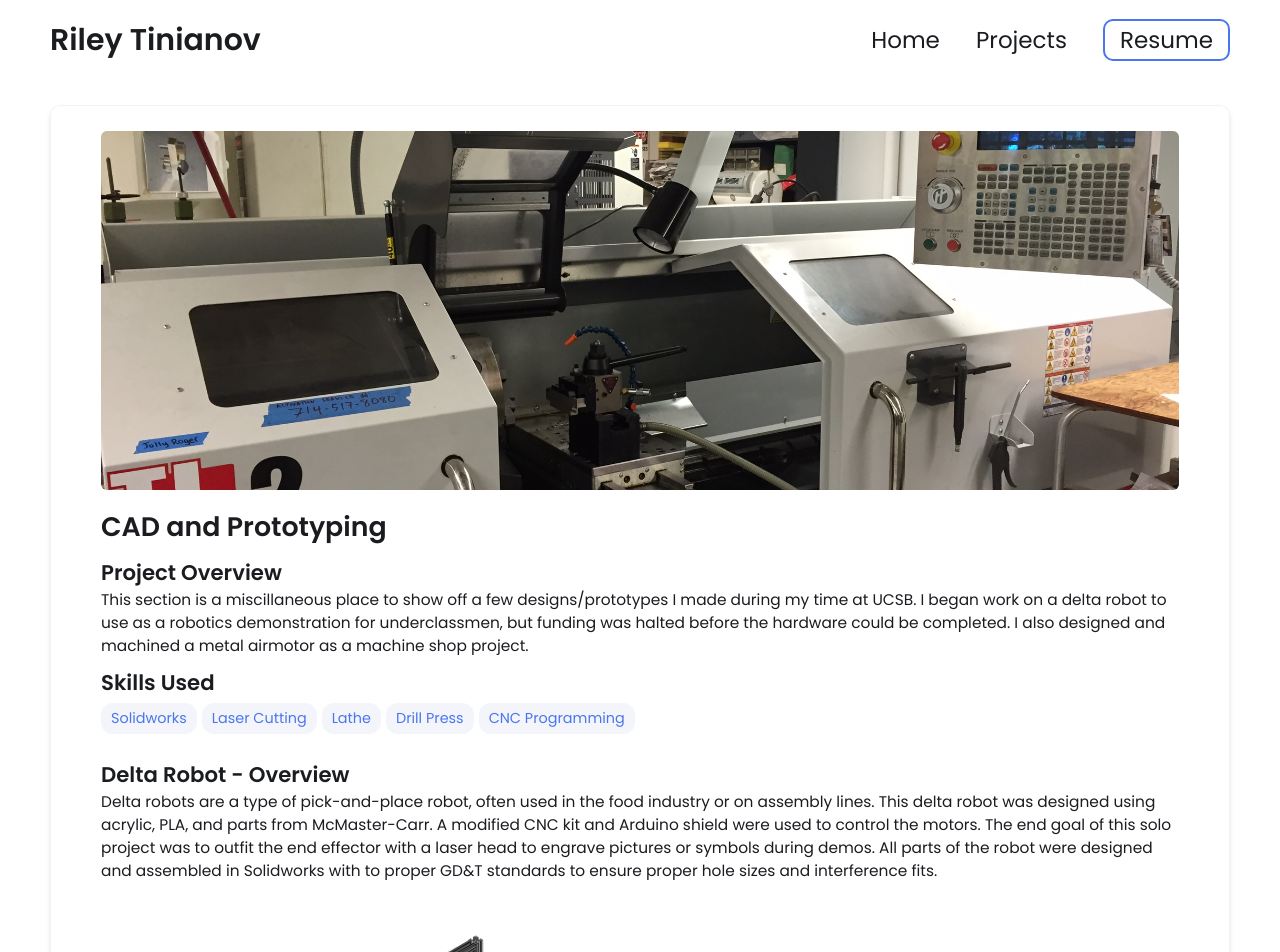
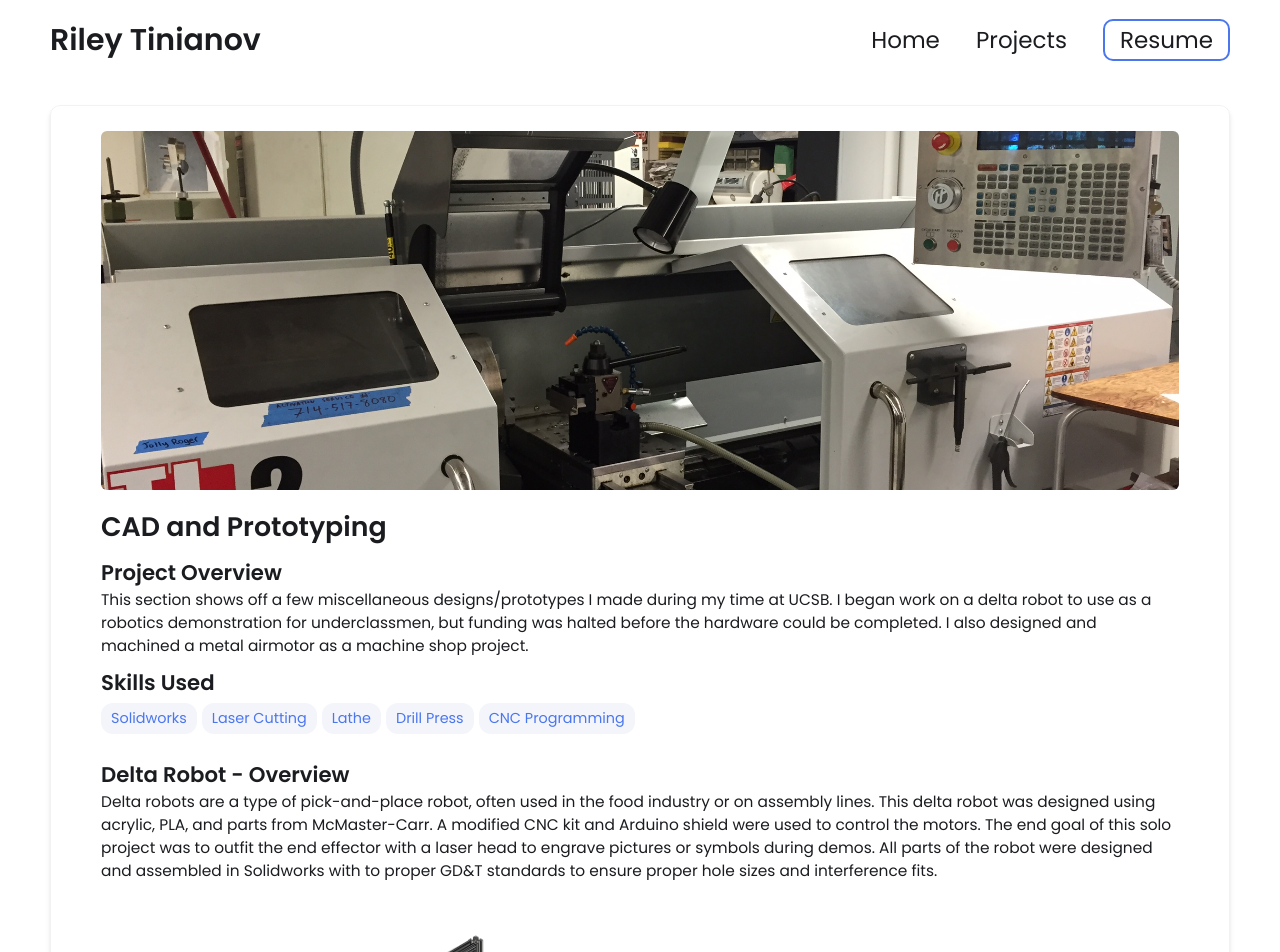
Before and after one commit to rileytinianov/rileytinianov.github.io, a Jekyll site: the page built from _projects/Delta Robot/index.md, in a window 1280 px wide. Shown: the top 952 px of the page. Built offline with Jekyll 4.4.1, drawn with Linux system fonts in a browser that asks for light colours.

Commit message:
Update index.md
spelling

```diff
--- a/_projects/Delta Robot/index.md
+++ b/_projects/Delta Robot/index.md
@@ -1,7 +1,7 @@
 ---
 layout: post
 title: CAD and Prototyping
-description:  This section is a miscillaneous place to show off a few designs/prototypes I made during my time at UCSB. I began work on a delta robot to use as a robotics demonstration for underclassmen, but funding was halted before the hardware could be completed. I also designed and machined a metal airmotor as a machine shop project.
+description:  This section shows off a few miscellaneous designs/prototypes I made during my time at UCSB. I began work on a delta robot to use as a robotics demonstration for underclassmen, but funding was halted before the hardware could be completed. I also designed and machined a metal airmotor as a machine shop project.
 
 skills:
 - Solidworks
```
